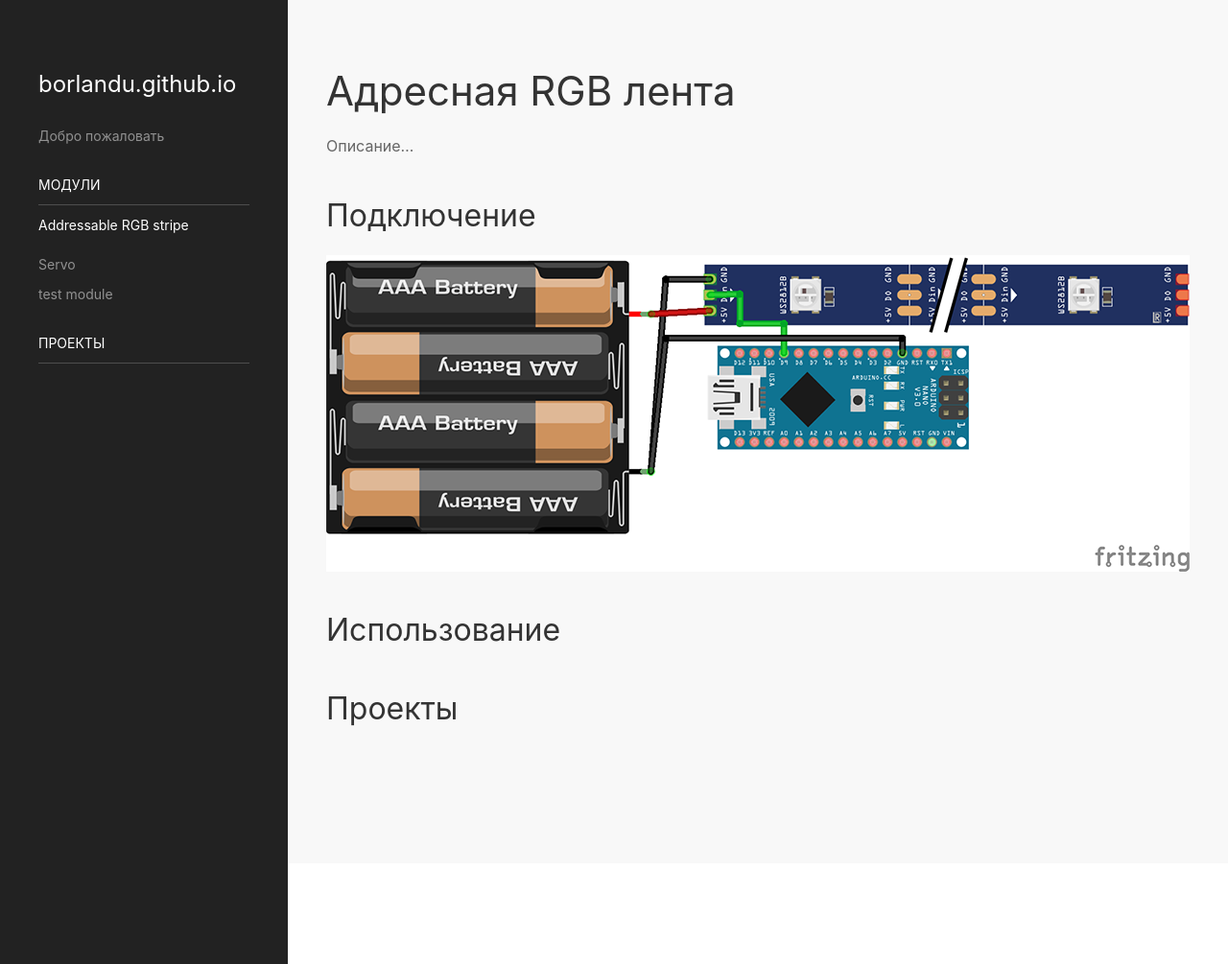
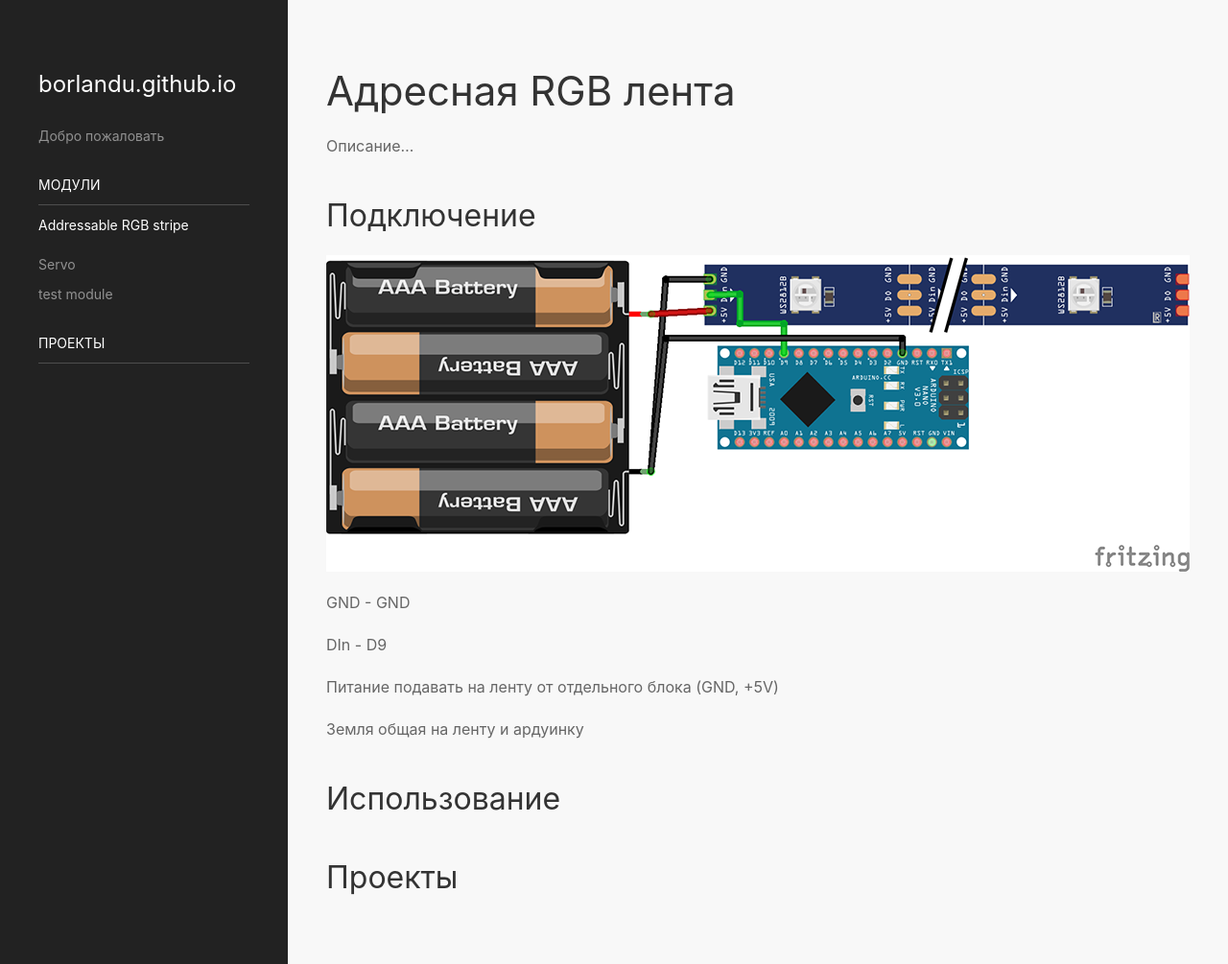
Before and after one commit to borlandu/borlandu.github.io, a Jekyll site: the page built from _codelab/arduino/modules/addressable-rgb-stripe.md, in a window 1280 px wide and 1005 px high. Shown: the whole window at 96% size. Built offline with Jekyll 4.4.1, drawn with Linux system fonts in a browser that asks for light colours; nearby versions of some CDN libraries.

Commit message:
Update from Forestry.io Sergey updated _codelab/arduino/modules/addressable-rgb-stripe.md

```diff
--- a/_codelab/arduino/modules/addressable-rgb-stripe.md
+++ b/_codelab/arduino/modules/addressable-rgb-stripe.md
@@ -16,6 +16,14 @@
 
 ![Схема подключения ленты](/uploads/rgbledstrip_bb.png "Схема подключения ленты")
 
+GND - GND
+
+DIn - D9
+
+Питание подавать на ленту от отдельного блока (GND, +5V)
+
+Земля общая на ленту и ардуинку
+
 ## Использование
 
 ## Проекты
```
